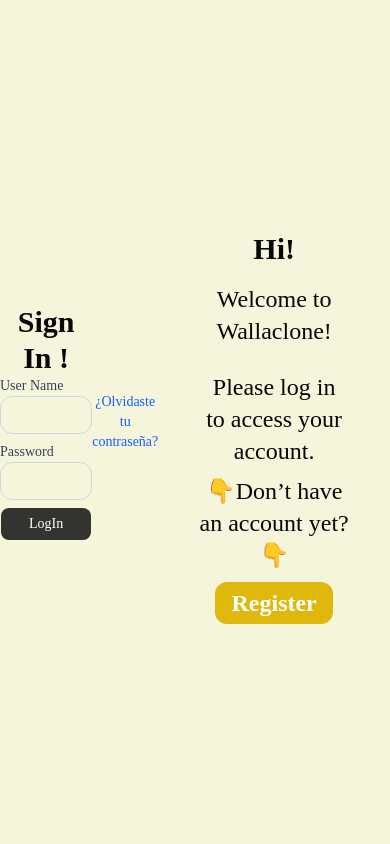
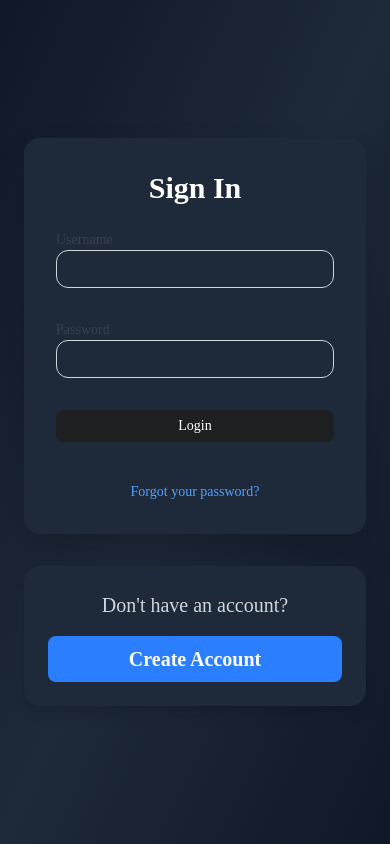
Before and after one commit to PruebasBananaPeelsTeam/BananaPeelsFRONTEND, a React (Vite) app in the folder Wallaclone-Frontend/: page /login in a window 390 px wide. Built offline with nearby package versions, Linux system fonts and the light colour scheme; no server answers.

Commit message:
fix: login style and responsive

```diff
--- a/Wallaclone-Frontend/src/pages/auth/loginPage.jsx
+++ b/Wallaclone-Frontend/src/pages/auth/loginPage.jsx
@@ -1,76 +1,59 @@
-import { useEffect, useState, useCallback } from 'react'
-import { login } from '../../services/auth-service.js'
-import { useNavigate } from 'react-router-dom'
-import FormField from '../../components/shared/formField.jsx'
-import Button from '../../components/shared/button.jsx'
-import { isApiClientError } from '../../api/client'
-import FormErrorPopup from '../../components/shared/formErrorPopUp.jsx'
-import Loader from '../../components/shared/loader.jsx'
-import { InfoCard } from '../../components/shared/infoCard.jsx'
-import { useAuth } from '../../context/AuthContext.jsx'
-import { Link } from 'react-router-dom'
-import useTimer from '../../utils/useTimer.js'
+import { useState, useCallback } from 'react';
+import { useNavigate, Link } from 'react-router-dom';
+import { login } from '../../services/auth-service.js';
+import { useAuth } from '../../context/AuthContext.jsx';
+import FormField from '../../components/shared/formField.jsx';
+import Button from '../../components/shared/button.jsx';
+import FormErrorPopup from '../../components/shared/formErrorPopUp.jsx';
+import Loader from '../../components/shared/loader.jsx';
+import useTimer from '../../utils/useTimer.js';
 
 function LoginPage() {
-  const navigate = useNavigate()
-  const { login: authLogin } = useAuth()
-  const [input, setInput] = useState({ username: '', password: '' })
-  const [error, setError] = useState(null)
-  const [isLoading, setIsLoading] = useState(false)
+  const navigate = useNavigate();
+  const { login: authLogin } = useAuth();
+  const [input, setInput] = useState({ username: '', password: '' });
+  const [error, setError] = useState(null);
+  const [isLoading, setIsLoading] = useState(false);
 
   const handleInputChange = useCallback((event) => {
     setInput((prevInput) => ({
       ...prevInput,
       [event.target.name]: event.target.value,
-    }))
-  }, [])
+    }));
+  }, []);
 
- useTimer(error,() => {setError(null), 5000})
+  useTimer(error, () => {
+    setError(null);
+  }, 5000);
 
   const handleSubmit = async (event) => {
-    event.preventDefault()
-    setIsLoading(true)
+    event.preventDefault();
+    setIsLoading(true);
     try {
       const { tokenJWT, user } = await login({
         username: input.username,
         password: input.password,
-      })
-      const token = tokenJWT
-      authLogin(token, user)
-      console.log(
-        'returned data from the login are: TOKEN',
-        tokenJWT,
-        'and user:',
-        user,
-      )
-      console.log(`input´s value are ${input.username} - ${input.password}`)
-      // remember me ?
+      });
+      authLogin(tokenJWT, user);
+      navigate('/');
+    } catch (error) {
+      setError(error);
+    } finally {
+      setIsLoading(false);
+    }
+  };
 
-      navigate('/')
-    } catch (error) {
-      if (isApiClientError(error)) {
-        let message = error.message
-        if (input.username.includes('@')) {
-          message +=
-            ' It looks like you entered an email. Please use your username instead.'
-        }
-        const customError = new Error(message)
-        customError.code = error.code
-        setError(customError)
-      }
-      console.error(error)
-    } finally {
-      setIsLoading(false)
-    }
-  }
   return (
-    <>
-      <div className="flex items-center justify-center min-h-screen ">
-        <form onSubmit={handleSubmit} className="">
-          <h1 className="font-bold text-3xl text-center">Sign In !</h1>
+    <div className="min-h-screen flex flex-col justify-center items-center bg-gradient-to-br from-gray-900 via-gray-800 to-gray-900 p-6">
+      {/* Login Form */}
+      <form
+        onSubmit={handleSubmit}
+        className="bg-gray-800 p-8 rounded-2xl shadow-2xl w-full max-w-md flex flex-col gap-6"
+      >
+        <h2 className="text-3xl font-bold text-center text-white">Sign In</h2>
 
         <FormField
-            label="User Name"
+          label="Username"
           type="text"
           id="username"
           name="username"
@@ -87,51 +70,37 @@
           value={input.password}
           onChange={handleInputChange}
         />
-          <div className="flex items-center justify-around">
-            <Button type="submit" className="" disabled={isLoading}>
-              LogIn
-              {isLoading && <Loader />}
+
+        <Button
+          type="submit"
+          disabled={isLoading}
+          className="mt-2 bg-yellow-400 hover:bg-yellow-500 text-gray-900 font-bold py-2 rounded-lg transition duration-300 w-full"
+        >
+          {isLoading ? <Loader /> : 'Login'}
         </Button>
-          </div>
-          {/* errors pop up */}
+
+        <Link
+          to="/forgot-password"
+          className="text-sm text-blue-400 hover:text-blue-300 text-center mt-4 transition"
+        >
+          Forgot your password?
+        </Link>
+
         <FormErrorPopup error={error} onClose={() => setError(null)} />
       </form>
 
-        {/* forgot password */}
+      {/* Register Invitation */}
+      <div className="mt-8 bg-gray-800 p-6 rounded-2xl shadow-lg w-full max-w-md text-center flex flex-col gap-4">
+        <p className="text-gray-300">Don't have an account?</p>
         <Link
-          to="/forgot-password"
-          className="text-sm text-blue-600 hover:underline text-center block"
+          to="/register"
+          className="inline-block px-6 py-2 bg-blue-500 text-white font-semibold rounded-lg hover:bg-blue-600 transition"
         >
-          ¿Olvidaste tu contraseña?
+          Create Account
         </Link>
-
-        {/* welcomming card */}
-        <InfoCard
-          title={<h2 className="font-bold text-3xl mt-1.5 text-center">Hi!</h2>}
-          subtitle={
-            <p className="text-center text-2xl mt-4">Welcome to Wallaclone!</p>
-          }
-          message={
-            <p className="text-center text-2xl mt-4 p-2">
-              Please log in to access your account.
-            </p>
-          }
-          footerText={
-            <p className="text-center text-2xl items-center h-full mb-4">
-              👇Don’t have an account yet?👇
-            </p>
-          }
-          linkText={
-            <span className="cursor-pointer px-4 py-2 bg-[rgb(223,184,13)] text-white font-semibold rounded-xl hover:bg-yellow-600 transition disabled:opacity-50">
-              Register
-            </span>
-          }
-          linkTo="/register"
-          className="text-center text-2xl justify-around p-4 m-5"
-        />
       </div>
-    </>
-  )
+    </div>
+  );
 }
 
-export default LoginPage
+export default LoginPage;
```
Lines whose indentation alone changed are shown as unchanged.
